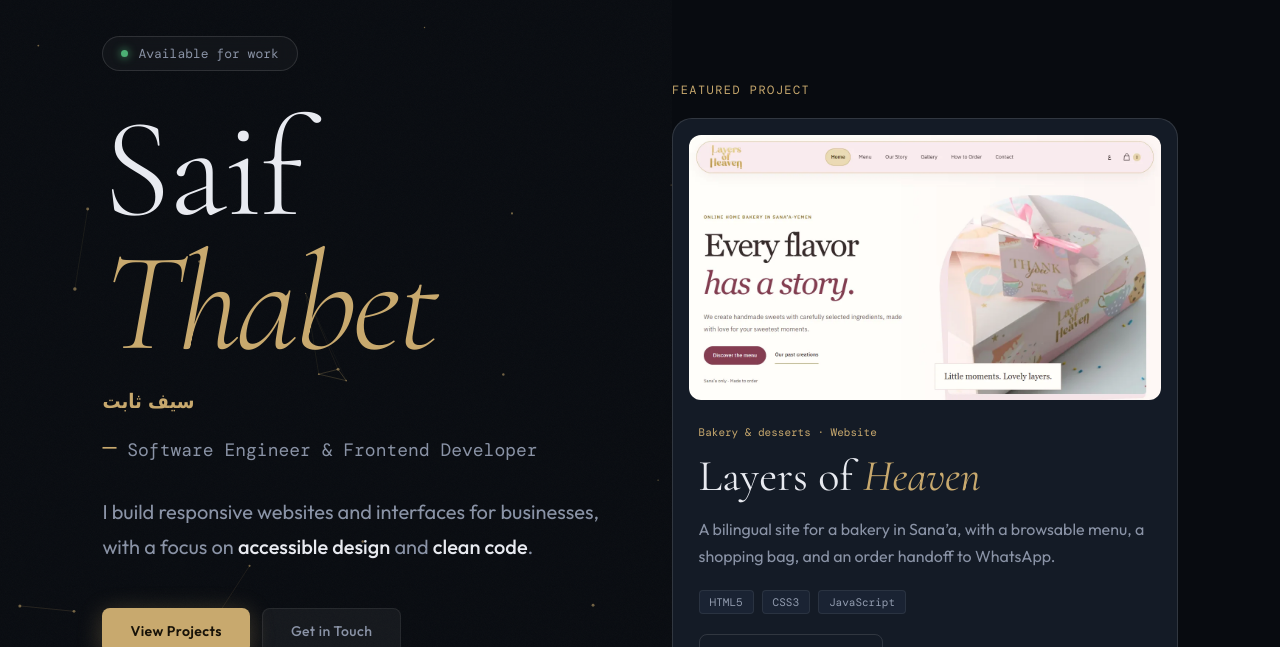
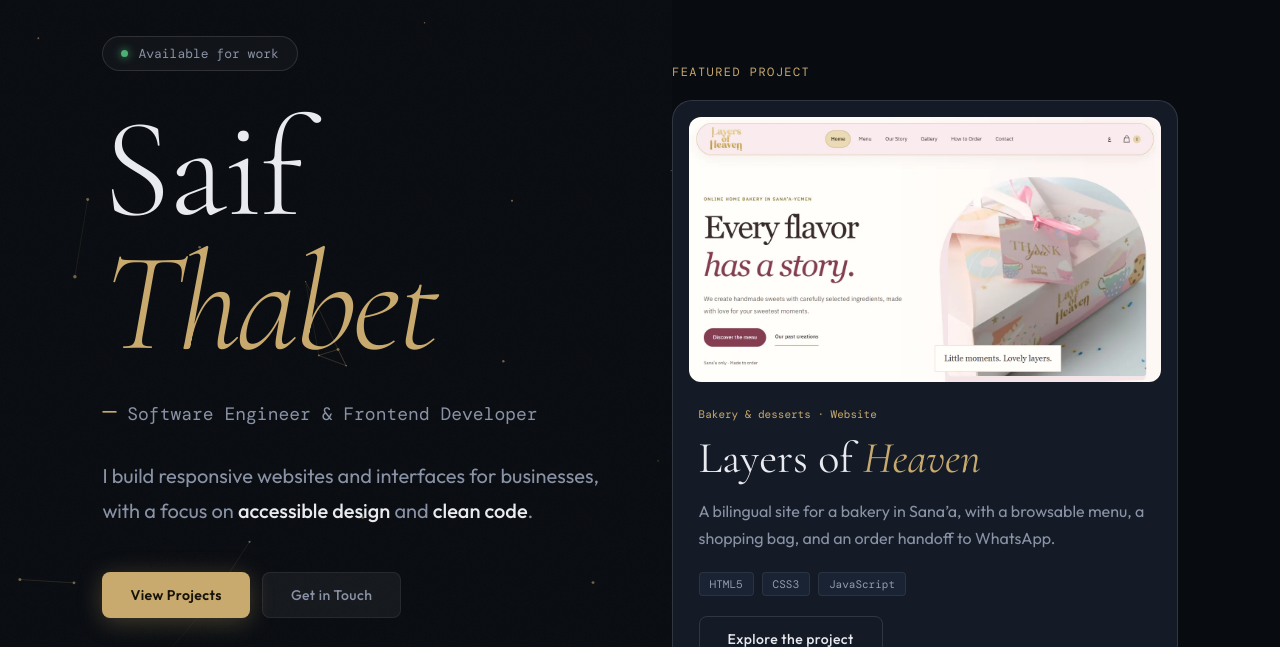
Before and after one commit to saifthabet/saif-thabet-portfolio, a plain HTML site: page index.html in a window 1280 px wide. Shown: the part 100-747 px from the top of the page. Drawn offline with Linux system fonts and the light colour scheme.

Commit message:
Remove Arabic name from portfolio branding

```diff
--- a/index.html
+++ b/index.html
@@ -13,7 +13,7 @@
   <meta property="og:title" content="Saif Thabet | Software Engineer &amp; Frontend Developer" />
   <meta property="og:description" content="Saif Thabet is a software engineer and frontend developer based in Sana’a, Yemen. Explore his web projects, professional experience, and contact details." />
   <meta property="og:url" content="https://www.saifthabet.tech/" />
-  <meta property="og:image" content="https://www.saifthabet.tech/saif-thabet-share.jpg" />
+  <meta property="og:image" content="https://www.saifthabet.tech/saif-thabet-share.jpg?v=3b6c5fa4a67b" />
   <meta property="og:image:type" content="image/jpeg" />
   <meta property="og:image:width" content="1200" />
   <meta property="og:image:height" content="630" />
@@ -23,15 +23,15 @@
   <meta name="twitter:card" content="summary_large_image" />
   <meta name="twitter:title" content="Saif Thabet | Software Engineer &amp; Frontend Developer" />
   <meta name="twitter:description" content="Saif Thabet is a software engineer and frontend developer based in Sana’a, Yemen. Explore his web projects, professional experience, and contact details." />
-  <meta name="twitter:image" content="https://www.saifthabet.tech/saif-thabet-share.jpg" />
+  <meta name="twitter:image" content="https://www.saifthabet.tech/saif-thabet-share.jpg?v=3b6c5fa4a67b" />
   <meta name="twitter:image:alt" content="Saif Thabet’s silver monogram and name on a charcoal portfolio card" />
 
   <link rel="icon" href="/favicon.ico" sizes="any" />
   <link rel="icon" href="/favicon-512-optimized.png" type="image/png" sizes="512x512" />
   <link rel="apple-touch-icon" href="/apple-touch-icon.png" />
-  <script type="application/ld+json">{"@context":"https://schema.org","@graph":[{"@type":"WebSite","@id":"https://www.saifthabet.tech/#website","name":"Saif Thabet","alternateName":["Saif Thabet Portfolio","سيف ثابت"],"url":"https://www.saifthabet.tech/","inLanguage":"en"},{"@type":"ProfilePage","@id":"https://www.saifthabet.tech/#profile","url":"https://www.saifthabet.tech/","name":"Saif Thabet | Software Engineer & Frontend Developer","description":"Saif Thabet is a software engineer and frontend developer based in Sana’a, Yemen. Explore his web projects, professional experience, and contact details.","isPartOf":{"@id":"https://www.saifthabet.tech/#website"},"mainEntity":{"@type":"Person","@id":"https://www.saifthabet.tech/#saif-thabet","name":"Saif Thabet","alternateName":"سيف ثابت","url":"https://www.saifthabet.tech/","jobTitle":"Software Engineer & Frontend Developer","homeLocation":{"@type":"Place","name":"Sana’a, Yemen"},"sameAs":["https://www.linkedin.com/in/saif-thabet-25a2702a6"]}}]}</script>
+  <script type="application/ld+json">{"@context":"https://schema.org","@graph":[{"@type":"WebSite","@id":"https://www.saifthabet.tech/#website","name":"Saif Thabet","alternateName":"Saif Thabet Portfolio","url":"https://www.saifthabet.tech/","inLanguage":"en"},{"@type":"ProfilePage","@id":"https://www.saifthabet.tech/#profile","url":"https://www.saifthabet.tech/","name":"Saif Thabet | Software Engineer & Frontend Developer","description":"Saif Thabet is a software engineer and frontend developer based in Sana’a, Yemen. Explore his web projects, professional experience, and contact details.","isPartOf":{"@id":"https://www.saifthabet.tech/#website"},"mainEntity":{"@type":"Person","@id":"https://www.saifthabet.tech/#saif-thabet","name":"Saif Thabet","url":"https://www.saifthabet.tech/","jobTitle":"Software Engineer & Frontend Developer","homeLocation":{"@type":"Place","name":"Sana’a, Yemen"},"sameAs":["https://www.linkedin.com/in/saif-thabet-25a2702a6"]}}]}</script>
   <script src="/theme-init.js?v=37463a6e34d6"></script>
-  <link rel="stylesheet" href="/style.css?v=548e2102d3c6" />
+  <link rel="stylesheet" href="/style.css?v=7108f2546121" />
   <script src="/script.js?v=705cfee3a3c9" defer></script>
 </head>
 <body id="top" data-page="hero">
@@ -83,8 +83,6 @@
         <span class="name__line">Saif</span>
         <span class="name__line name__line--accent">Thabet</span>
       </h1>
-
-      <p class="hero__name-ar" lang="ar" dir="rtl">سيف ثابت</p>
 
       <p class="hero__title"><span class="title__prefix" aria-hidden="true">—</span> Software Engineer &amp; Frontend Developer</p>
 
--- a/style.css
+++ b/style.css
@@ -575,16 +575,6 @@ body:not([data-page="hero"]) main > .section:first-child {
 .name__line--accent {
   color: var(--accent);
   font-style: italic;
-}
-
-.hero__name-ar {
-  width: fit-content;
-  margin: -8px 0 16px;
-  color: var(--accent);
-  font-family: Tahoma, Arial, sans-serif;
-  font-size: 1.25rem;
-  font-weight: 600;
-  line-height: 1.4;
 }
 
 .hero__title {
```
Also changed, not shown: build.mjs (+4 -3 lines), contact.html (+3 -3 lines), experience.html (+3 -3 lines), source/index.html (+0 -2 lines), work.html (+3 -3 lines), saif-thabet-share.jpg.
